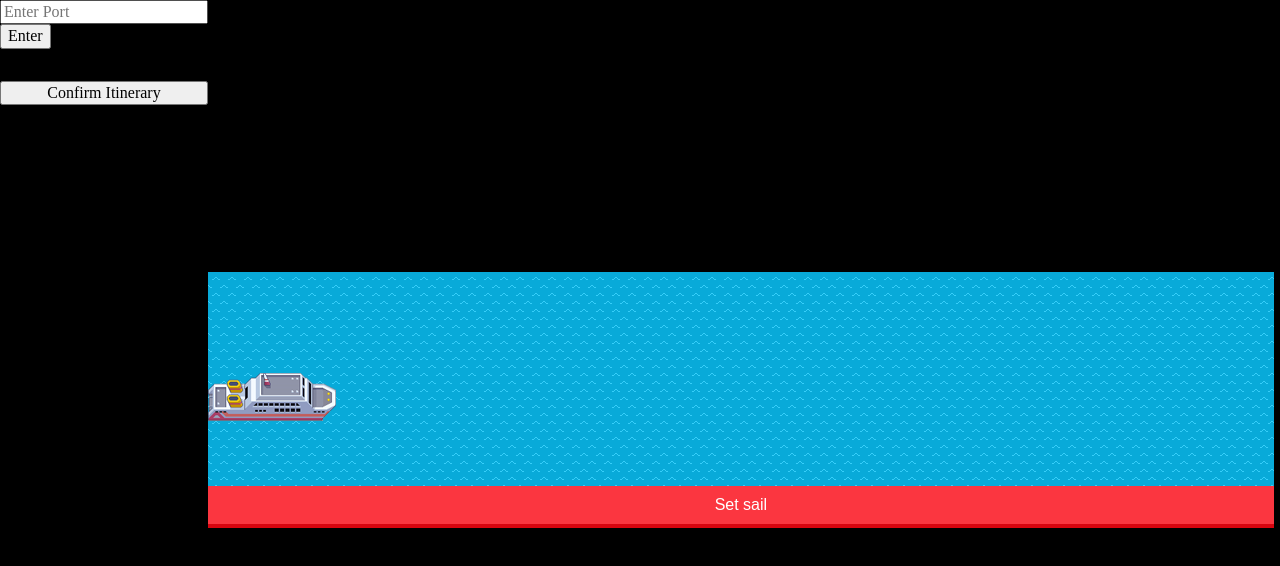
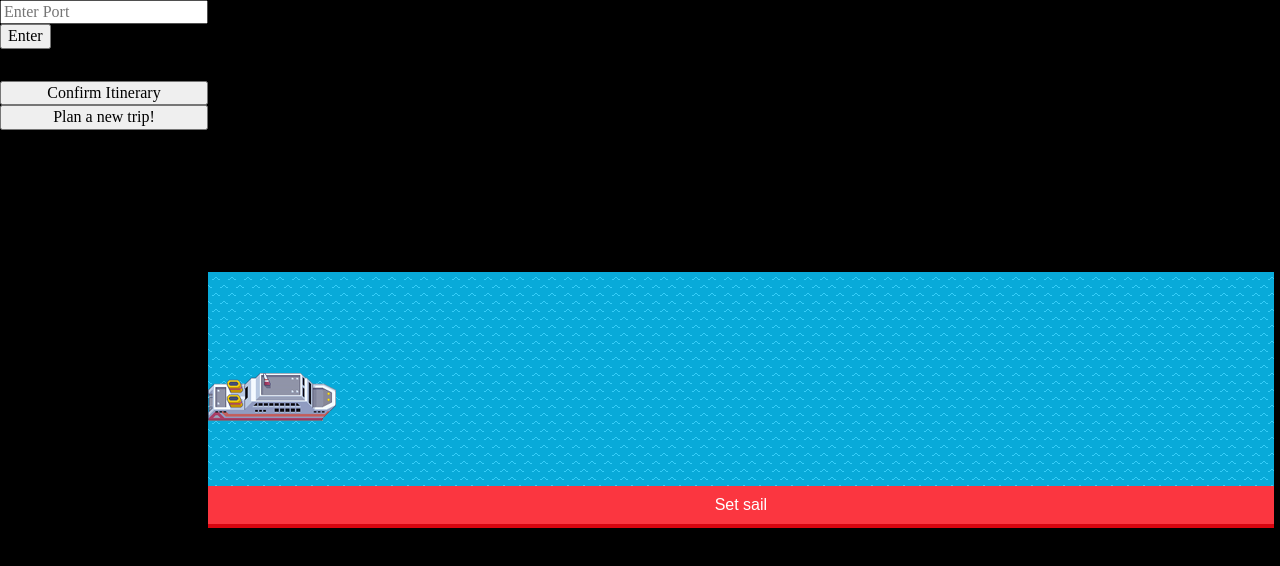
Before and after one commit to BenMasonG/cruise-ships-gui, a website: page index.html in a window 1280 px wide. Drawn offline with Linux system fonts and the light colour scheme; a web font is replaced by a local one.

Commit message:
Button added to html to allow the user to begin a new trip. This works by refreshing the page

```diff
--- a/index.html
+++ b/index.html
@@ -18,6 +18,7 @@
   <ol id="port-list">
   </ol>
   <button id="confirm-itinerary-button">Confirm Itinerary</button>
+  <button onclick="document.location.reload(true)">Plan a new trip!</button>
   </div>
   <div id="viewport">
     <div id="ports"> </div>
```
